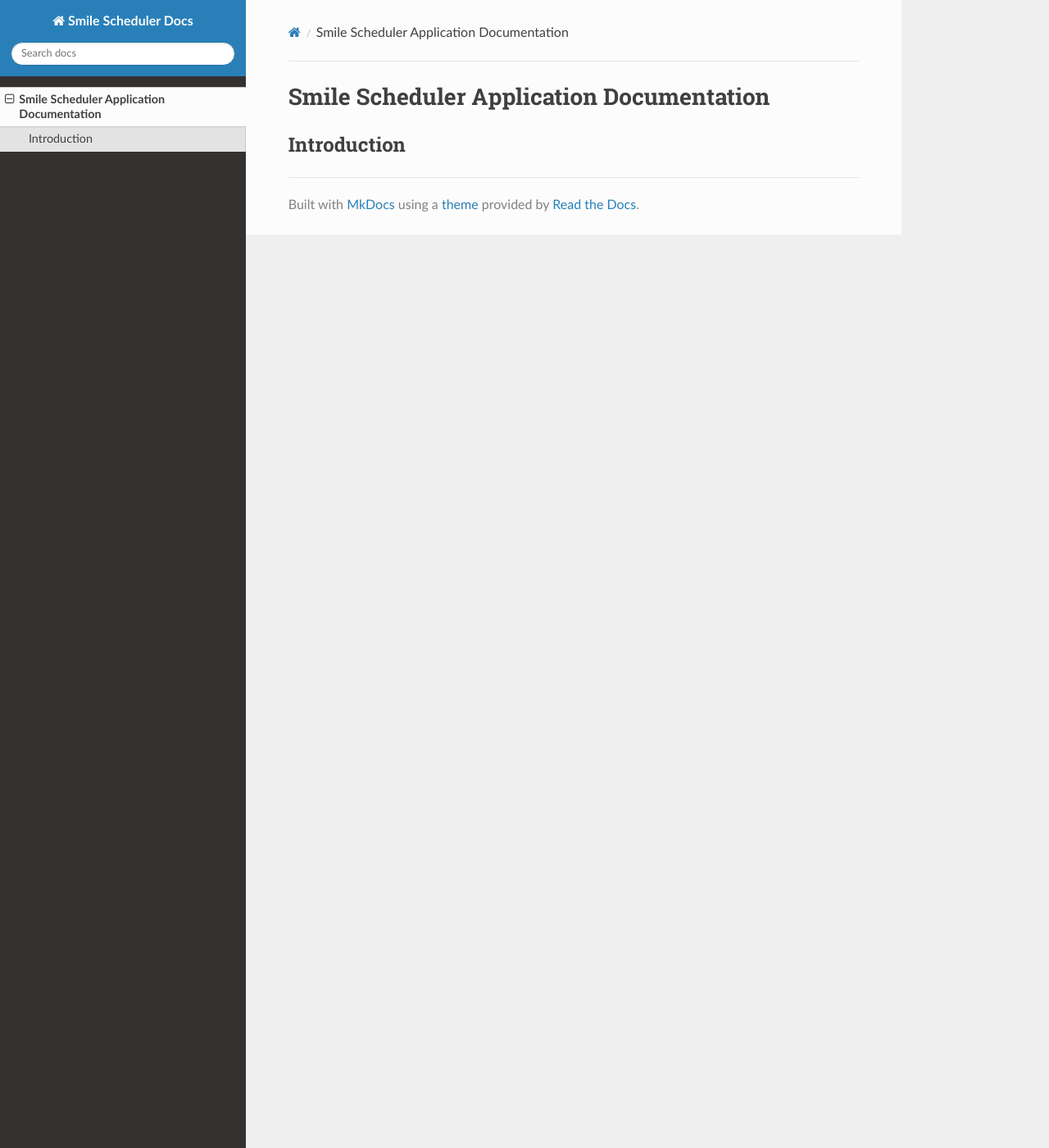
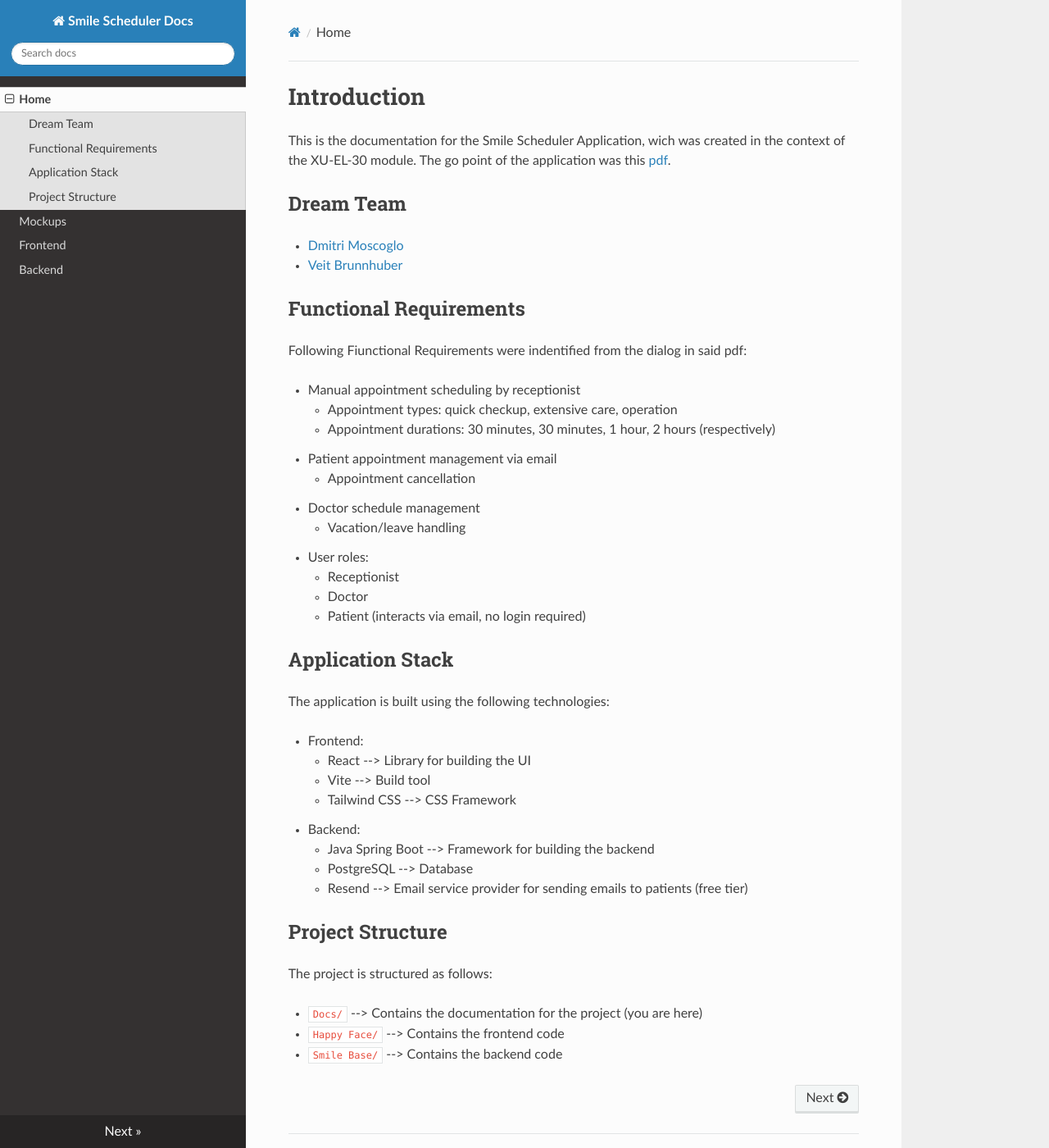
Before and after one commit to DimiM99/SmileScheduler, an MkDocs documentation site: the page built from Docs/docs/index.md, in a window 1280 px wide and 1400 px high. Shown: the whole window at 82% size. Built offline with MkDocs 1.6.1, drawn with Linux system fonts in a browser that asks for light colours; nearby versions of some CDN libraries.

Commit message:
added setup and base for docs

```diff
--- a/Docs/docs/index.md
+++ b/Docs/docs/index.md
@@ -1,3 +1,46 @@
-# Smile Scheduler Application Documentation
+#  Introduction
 
-## Introduction
+This is the documentation for the Smile Scheduler Application, wich was created in the context of the XU-EL-30 module.
+The go point of the application was this [pdf](files/EL30%20-%20Project.pdf).
+
+## Dream Team
+
+* [Dmitri Moscoglo](https://github.com/DimiM99)
+* [Veit Brunnhuber](https://github.com/AV3NII)
+
+## Functional Requirements
+
+Following Fiunctional Requirements were indentified from the dialog in said pdf:
+
+* Manual appointment scheduling by receptionist
+    * Appointment types: quick checkup, extensive care, operation
+    * Appointment durations: 30 minutes, 30 minutes, 1 hour, 2 hours (respectively)
+* Patient appointment management via email
+    * Appointment cancellation
+* Doctor schedule management
+    * Vacation/leave handling
+* User roles:
+    * Receptionist
+	* Doctor
+	* Patient (interacts via email, no login required)
+
+## Application Stack
+
+The application is built using the following technologies:
+
+* Frontend:
+    * React --> Library for building the UI
+    * Vite --> Build tool
+    * Tailwind CSS --> CSS Framework
+* Backend:
+    * Java Spring Boot --> Framework for building the backend
+    * PostgreSQL --> Database
+    * Resend --> Email service provider for sending emails to patients (free tier)
+
+## Project Structure
+
+The project is structured as follows:
+
+* `Docs/` --> Contains the documentation for the project (you are here)
+* `Happy Face/` --> Contains the frontend code
+* `Smile Base/` --> Contains the backend code
--- a/Docs/mkdocs.yml
+++ b/Docs/mkdocs.yml
@@ -2,3 +2,9 @@ site_name: Smile Scheduler Docs
 
 theme:
   name: readthedocs
+
+nav:
+  - Home: index.md
+  - Mockups: mockups.md
+  - Frontend: frontend.md
+  - Backend: backend.md
```
Also changed, not shown: Docs/docs/mockups.md (added, +28 -0 lines), Docs/docs/backend.md (added), Docs/docs/files/mockups/doc.png (added), Docs/docs/files/mockups/main.png (added), Docs/docs/frontend.md (added), 1 other file.
